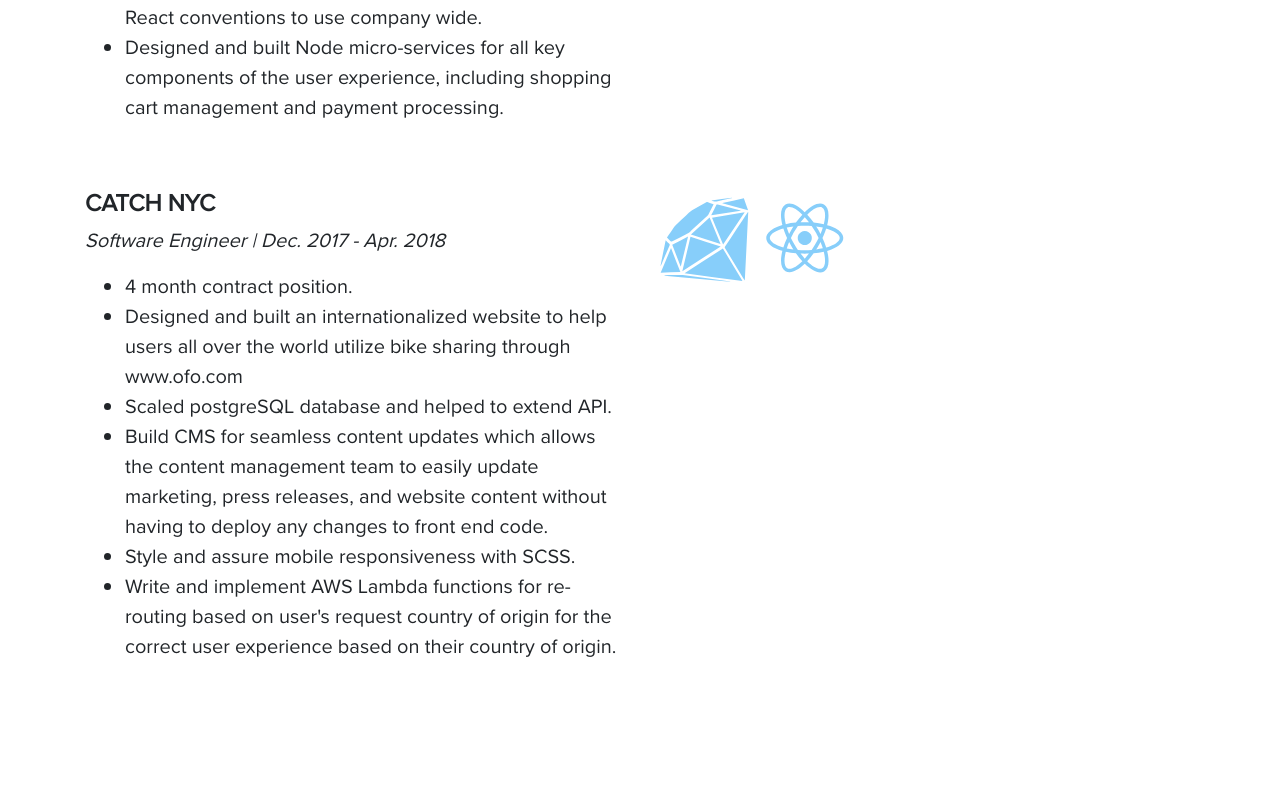
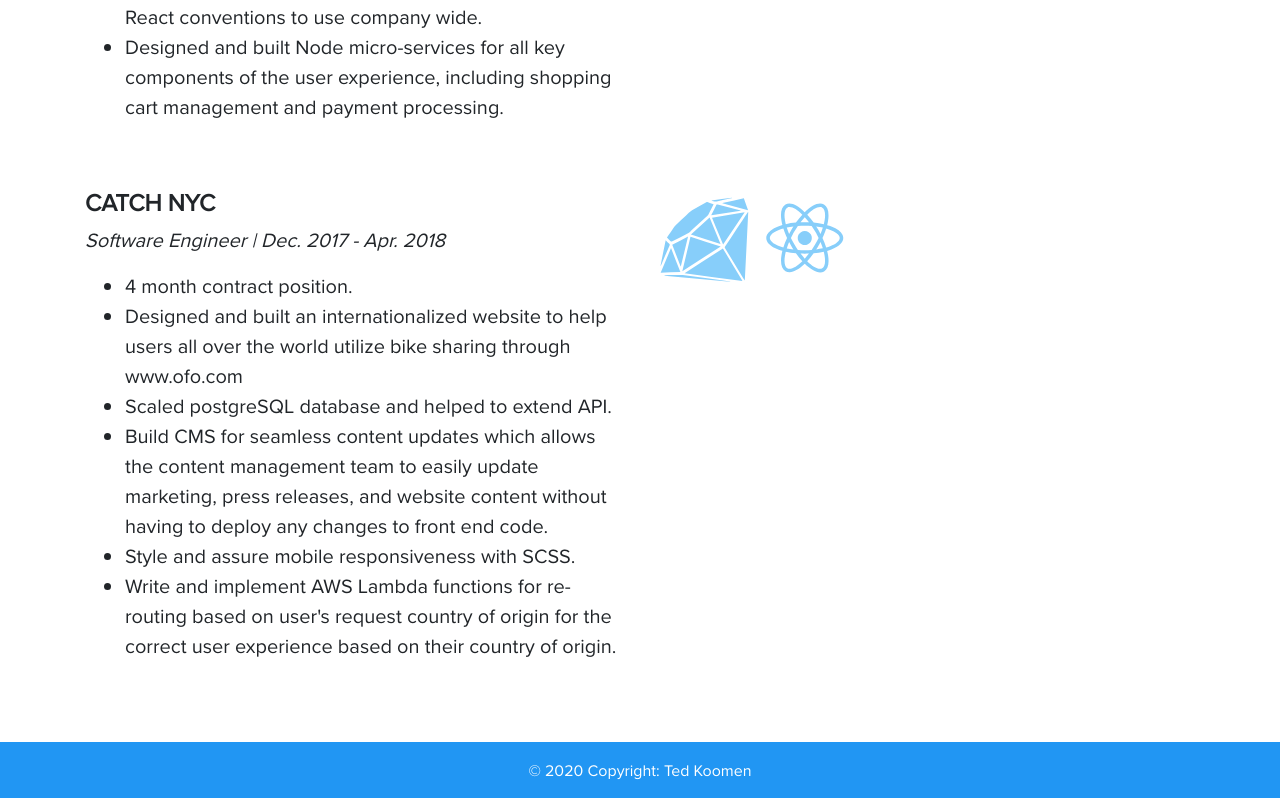
Before and after one commit to Ted-Koomen/resume, a Gatsby site: page / in a window 1280 px wide. Shown: the part 2561-3359 px from the top of the page. Before the commit the page ends 3303 px from the top, so only its background shows below. Built offline with nearby package versions, Linux system fonts and the light colour scheme; Gatsby itself is replaced by a stand-in of ours.

Commit message:
add footer

```diff
--- /dev/null
+++ b/src/components/footer/footer.js
@@ -0,0 +1,12 @@
+import React from "react";
+
+const Footer = () => (
+  <footer className="page-footer font-small" style={{backgroundColor: "#2196F3"}}>
+    <div className="footer-copyright text-center py-3">
+      © 2020 Copyright: Ted Koomen
+    </div>
+
+  </footer>
+)
+
+export default Footer;
--- /dev/null
+++ b/src/components/footer/index.js
@@ -0,0 +1,3 @@
+import Footer from './Footer'
+
+export default Footer
--- a/src/components/index.js
+++ b/src/components/index.js
@@ -6,5 +6,6 @@
 import BlogBanner from './blogBanner';
 import BlogCard from './blogCard';
 import Spacer from './spacer'
+import Footer from './footer'
 
-export { AboutMe, Hero, ResumeContainer, Layout, NavBar, BlogBanner, Spacer, BlogCard }
+export { AboutMe, Hero, ResumeContainer, Layout, NavBar, BlogBanner, Spacer, BlogCard, Footer }
--- a/src/components/layout/layout.js
+++ b/src/components/layout/layout.js
@@ -1,7 +1,7 @@
 import React from "react";
 import PropTypes from "prop-types";
 import { Helmet } from "react-helmet"
-import { NavBar } from "../index";
+import { NavBar, Footer } from "../index";
 import "./layout.scss";
 import '../../fonts/fonts.css';
 
@@ -13,6 +13,7 @@
     </Helmet>
     <NavBar />
     <main className="main">{ children }</main>
+    <Footer />
   </div>
 )
 
```
